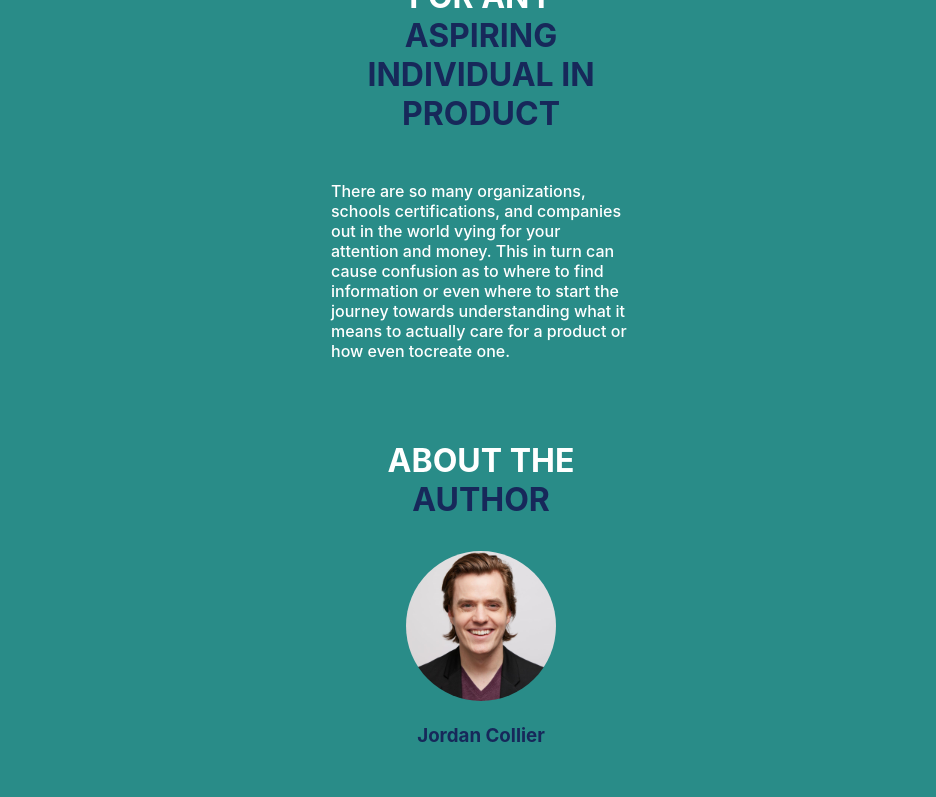
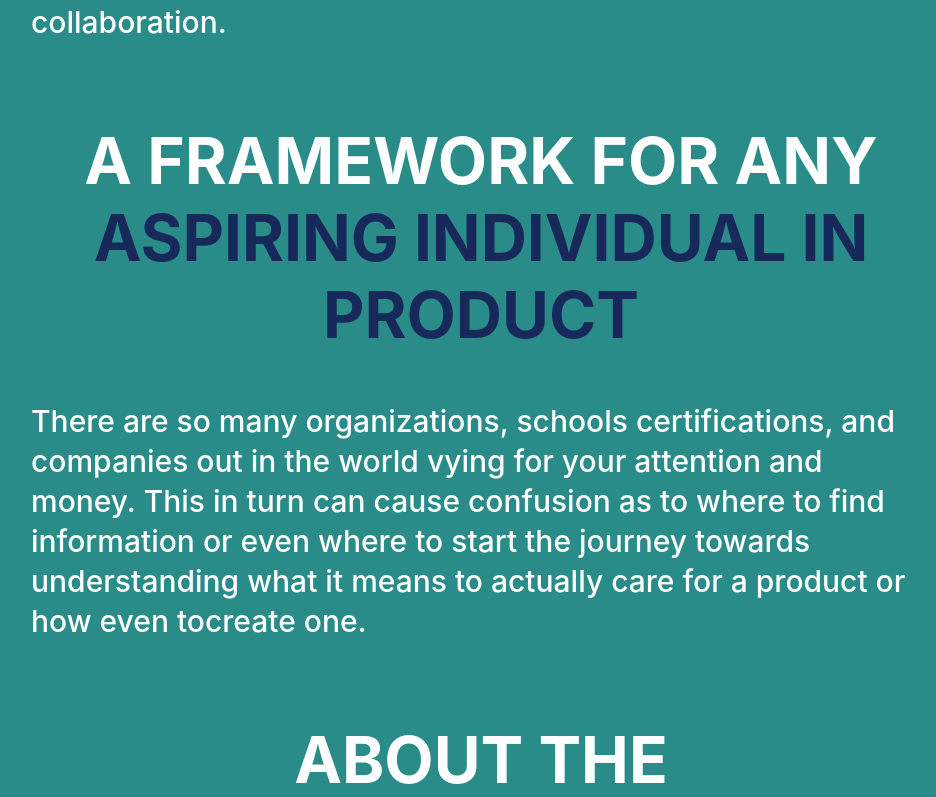
Before and after one commit to Isaacjcollier/Product-Team-Coach, a React (Create React App) app: page / in a window 1280 px wide. Shown: the part 1480-2277 px from the top of the page, without its empty margins (159-1095 px from the left). Built offline with nearby package versions, Linux system fonts and the light colour scheme.

Commit message:
book summary css completed

```diff
--- a/src/Components/AboutTheAuthor/style.css
+++ b/src/Components/AboutTheAuthor/style.css
@@ -0,0 +1,8 @@
+.profile {
+    border-radius: 50%;
+    width: 50%;
+}
+
+.name-text {
+    color: #17285a;
+}
--- a/src/Components/BookSummary/style.css
+++ b/src/Components/BookSummary/style.css
@@ -3,45 +3,17 @@
     font-weight: 500;
 }
 
-.bookSummary-container {
-    padding: 1rem;
-    margin: 20px auto;
-    max-width: 300px;
-}
-
 .statement {
-    font-size: 2rem;
-    font-weight: 700;
-    margin-bottom: 0;
     text-transform: uppercase;
     color:white;
+    font-weight: 700;
 }
 
 .statement2 {
-    margin-top: 0;
-    font-size: 2rem;
     font-weight: 700;
     text-transform: uppercase;
     color: #17285a
-
 }
-
-.statement-container {
-    margin-top: 5rem;
-    align-items: center;
-    text-align: center;
-    margin-bottom: 3rem;
-}
-
-.profile {
-    border-radius: 50%;
-    width: 50%;
-}
-
-.name-text {
-    color: #17285a;
-}
-
 
 .submit-button-amazon {
     text-decoration: none;
@@ -50,7 +22,7 @@
     border: none;
     background-color: #17285a;
     color: white;
-    box-shadow: 0 6px rgb(109, 109, 109)
+    box-shadow: 0 6px rgb(109, 109, 109);
 }
 
 .submit-button-amazon:hover {
@@ -62,3 +34,114 @@
   box-shadow: 0 3px rgb(80, 80, 80);
   transform: translateY(4px);
 }
+
+
+@media only screen
+and (min-width : 100px)
+and (max-width : 759px) {
+
+    .statement {
+        font-size: 2rem;
+        margin-bottom: 0;
+    }
+
+    .statement2 {
+        margin-top: 0;
+        font-size: 2rem;
+    }
+
+    .statement-container {
+        margin-top: 5rem;
+        align-items: center;
+        text-align: center;
+        margin-bottom: 3rem;
+    }
+
+    .bookSummary-container {
+        padding: 1rem;
+        margin: 20px auto;
+        /* max-width: 300px; */
+    }
+
+    .general-text {
+        font-size: 18px;
+    }
+
+    .submit-button-amazon {
+        font-size: 18px;
+    }
+
+}
+
+
+/* Tablet (portrait and landscape) ----------- */
+@media only screen
+and (min-width : 760px)
+and (max-width: 1023px)  {
+    .statement {
+        font-size: 3rem;
+        margin-bottom: 0;
+    }
+
+    .statement2 {
+        margin-top: 0;
+        font-size: 3rem;
+    }
+
+    .statement-container {
+        margin-top: 5rem;
+        align-items: center;
+        text-align: center;
+        margin-bottom: 3rem;
+    }
+
+    .bookSummary-container {
+        padding: 1rem;
+        margin: 20px auto;
+        max-width: 600px;
+    }
+
+    .general-text {
+        font-size: 24px;
+    }
+
+    .submit-button-amazon {
+        font-size: 24px;
+    }
+}
+
+/* Desktops and laptops ----------- */
+@media only screen
+and (min-width : 1024px) {
+    .statement {
+        font-size: 4rem;
+        margin-bottom: 0;
+    }
+
+    .statement2 {
+        margin-top: 0;
+        font-size: 4rem;
+    }
+
+    .statement-container {
+        margin-top: 5rem;
+        align-items: center;
+        text-align: center;
+        margin-bottom: 3rem;
+    }
+
+    .bookSummary-container {
+        padding: 1rem;
+        margin: 20px auto;
+        max-width: 900px;
+    }
+
+    .general-text {
+        font-size: 30px;
+        line-height: 40px;
+    }
+
+    .submit-button-amazon {
+        font-size: 42px;
+    }
+}
```
